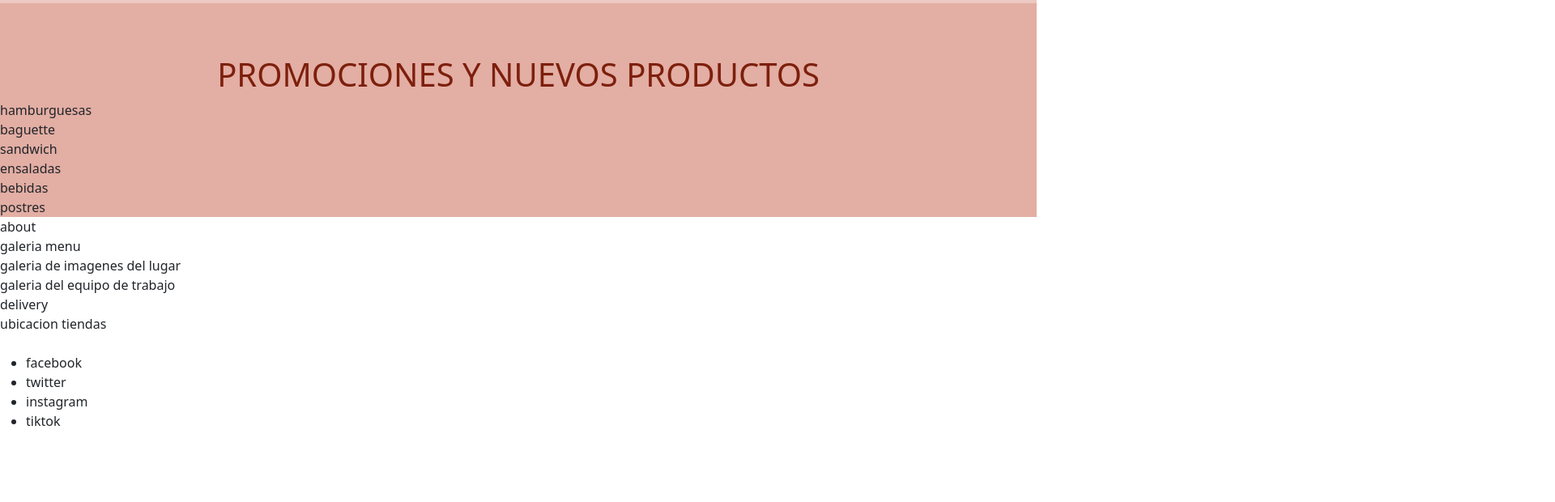
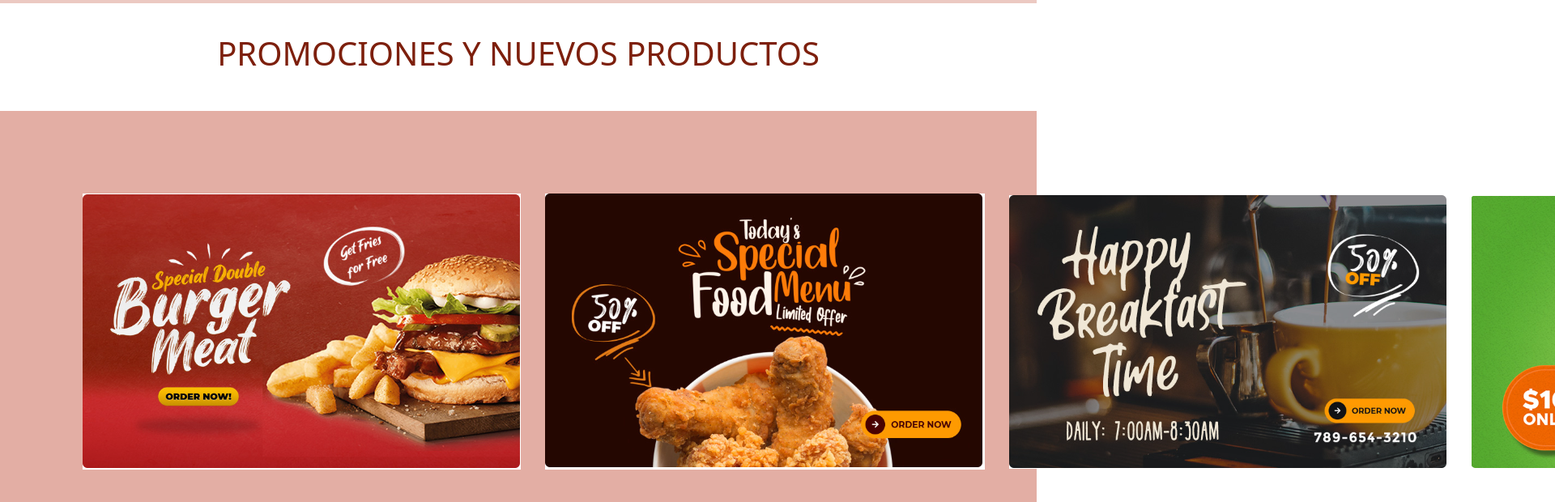
Before and after one commit to NaRoHdz/GoldenBurgerBistro, a plain HTML site: page index.html in a window 1280 px wide. Shown: the part 776-1396 px from the top of the page at 81% size, 1920 px wide, since content can reach past the window. Before the commit the page ends 1324 px from the top, so only its background shows below. Drawn offline with nearby package versions, Linux system fonts and the light colour scheme.

Commit message:
proyectoWebNorma

```diff
--- a/index.html
+++ b/index.html
@@ -47,17 +47,67 @@
 
 </header>
 
+
 <section class="galeria1">galeria</section>
 
 
+
+<h1>PROMOCIONES Y NUEVOS PRODUCTOS</h1>
+
+
 <section class="promos">
-  <h1>PROMOCIONES Y NUEVOS PRODUCTOS</h1>
-	<div>hamburguesas</div>
-	<div>baguette</div>
-	<div>sandwich</div>
-	<div>ensaladas</div>
-	<div>bebidas</div>
-	<div>postres</div>
+
+
+
+	<div class="burger">
+<a href="#" class="b_burger">
+  <img src="https://raw.githubusercontent.com/NaRoHdz/GoldenBurgerBistro/main/img/b_promo1.png">
+</a>
+  </div>
+
+
+
+
+	<div class="bag">
+<a href="#" class="b_bag">
+  <img src="https://raw.githubusercontent.com/NaRoHdz/GoldenBurgerBistro/main/img/b_promo2.png">
+</a>
+  </div>
+
+
+	<div class="sand">
+
+<a href="#" class="b_sand">
+  <img src="https://raw.githubusercontent.com/NaRoHdz/GoldenBurgerBistro/main/img/b-promo3.png">
+</a>
+
+  </div>
+
+
+	<div class="ens">
+    <a href="#">
+      <img src="https://raw.githubusercontent.com/NaRoHdz/GoldenBurgerBistro/main/img/b_promo4.png">
+    </a>
+
+  </div>
+
+
+	<div class="beb">
+
+  <a href="#" class="b_burger">
+  <img src="https://raw.githubusercontent.com/NaRoHdz/GoldenBurgerBistro/main/img/b_promo1.png">
+</a>
+
+
+</div>
+
+
+	<div class="pos">
+  <a href="#" class="b_burger">
+  <img src="https://raw.githubusercontent.com/NaRoHdz/GoldenBurgerBistro/main/img/b_promo1.png">
+</a>
+</div>
+
 </section>
 
 
--- a/style.css
+++ b/style.css
@@ -1,22 +1,42 @@
 @import url('https://fonts.googleapis.com/css2?family=Alegreya:wght@800&family=Arimo:ital,wght@0,400;0,500;0,600;0,700;1,400;1,500;1,600;1,700&family=Lora&family=Montserrat:wght@100;200;300;700&family=Roboto+Flex:opsz,wght@8..144,100;8..144,200;8..144,300;8..144,400;8..144,500;8..144,600;8..144,700;8..144,800;8..144,900;8..144,1000&display=swap');
 
-/*sección 1*/
+*{
+	margin: 0;
+	padding: 0;
+}
+
+/*sección 1- galeria*/
 .galeria1{
 
 	background-color: #ECC9C2;
 	height: 700px;
 }
 
-/*sección 2*/
-.promos{
+/*sección 2- promociones botones*/
 
-	background-color: #E3AEA4;
-}
-
-.promos h1{
+h1{
 	color: #7D1F0C;
 	font-size: 40px;
 	text-align: center;
-	padding-top: 5%;
+	padding-top: 3%;
+	padding-bottom: 3%;
 
 }
+
+.promos{
+	padding: 8%;
+	text-align: center;
+	background-color: #E3AEA4;
+    display: flex;
+	flex-direction: row;
+	justify-content: space-evenly;
+	align-items: center;
+
+}
+
+.promos div{
+	margin-right: 30px;
+	margin-bottom: 30px;
+}
+
+/*sección 3- */
```
